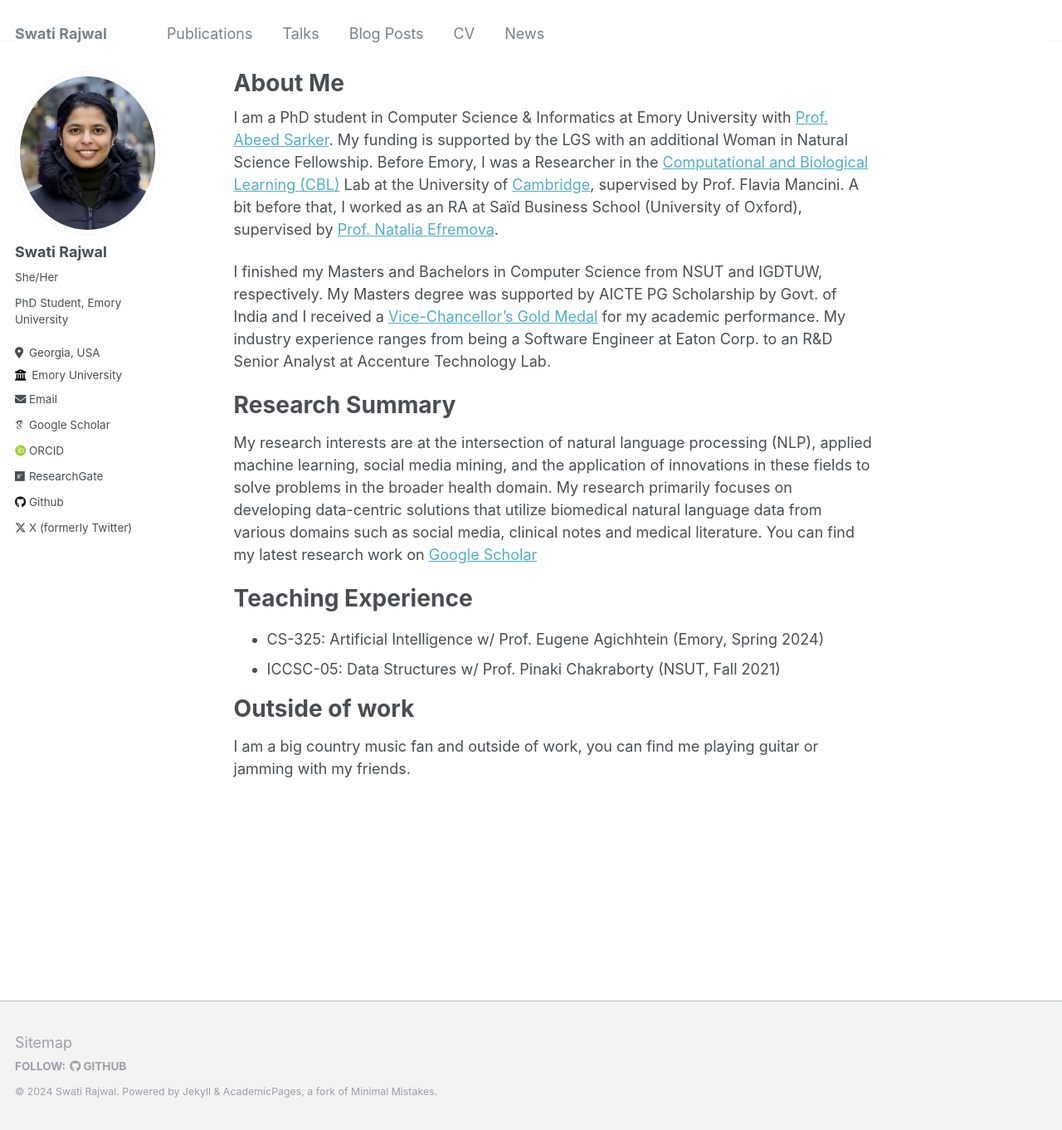
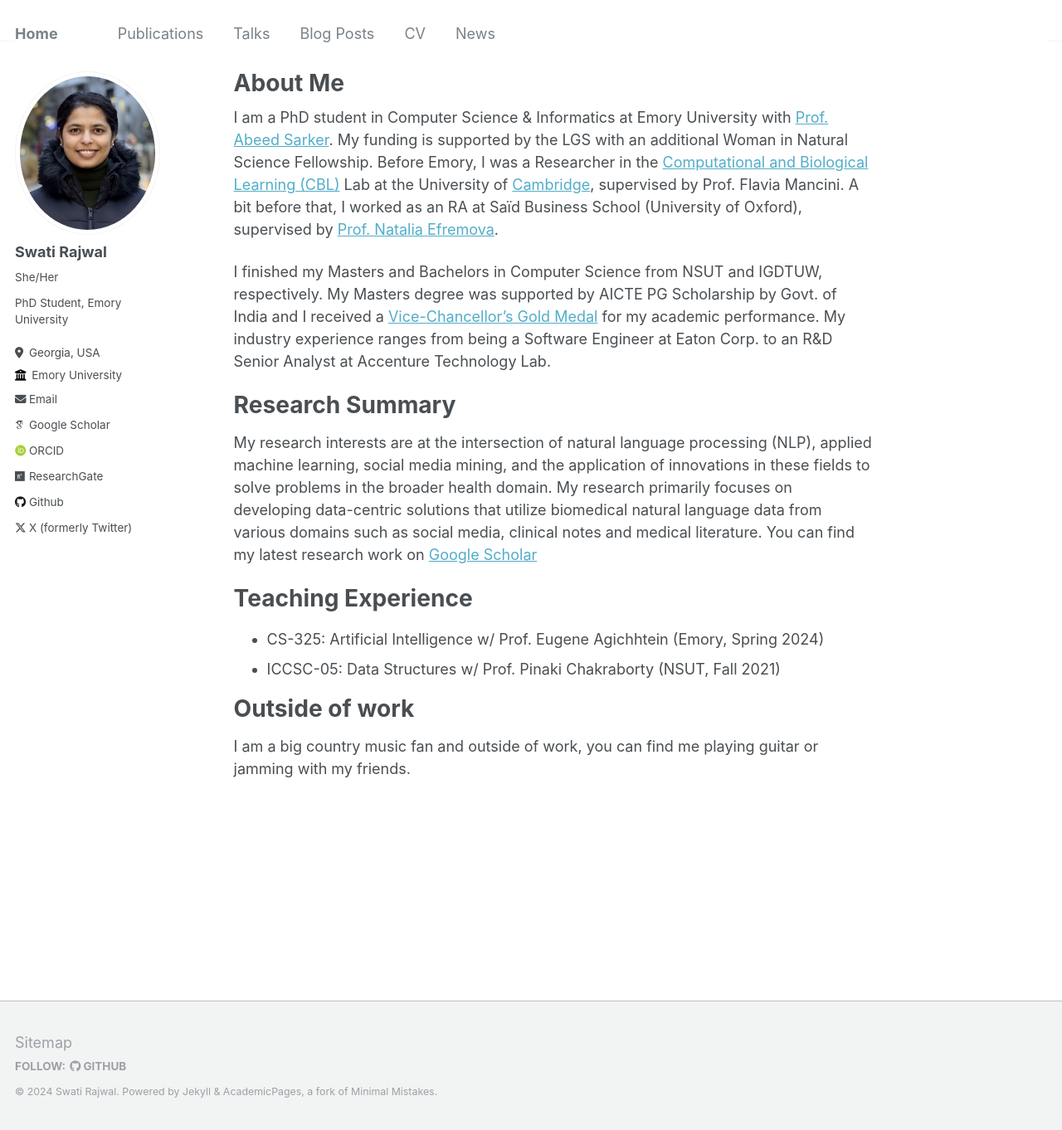
Before and after one commit to swati-rajwal/swati-rajwal.github.io, a Jekyll site: the page built from _pages/about.md, in a window 1280 px wide and 1362 px high. Shown: the whole window at 83% size. Built offline with Jekyll 4.4.1, drawn with Linux system fonts in a browser that asks for light colours; some web fonts are replaced.

Commit message:
Update _config.yml

```diff
--- a/_config.yml
+++ b/_config.yml
@@ -8,7 +8,7 @@
 
 # Basic Site Settings
 locale                   : "en-US"
-title                    : "Swati Rajwal"
+title                    : "Home"
 title_separator          : "-"
 name                     : &name "Swati Rajwal"
 description              : &description "PhD Student, Emory University"
```
